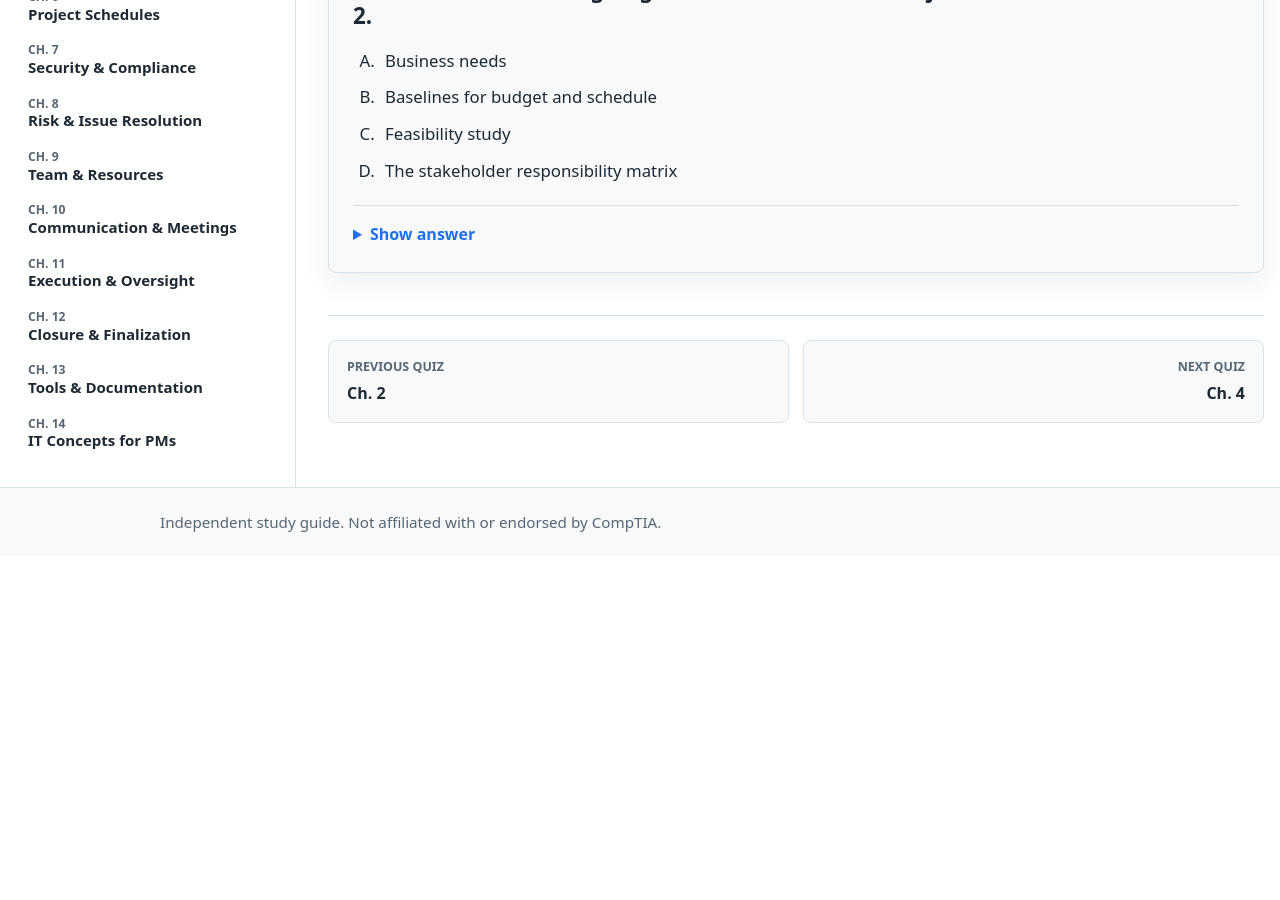
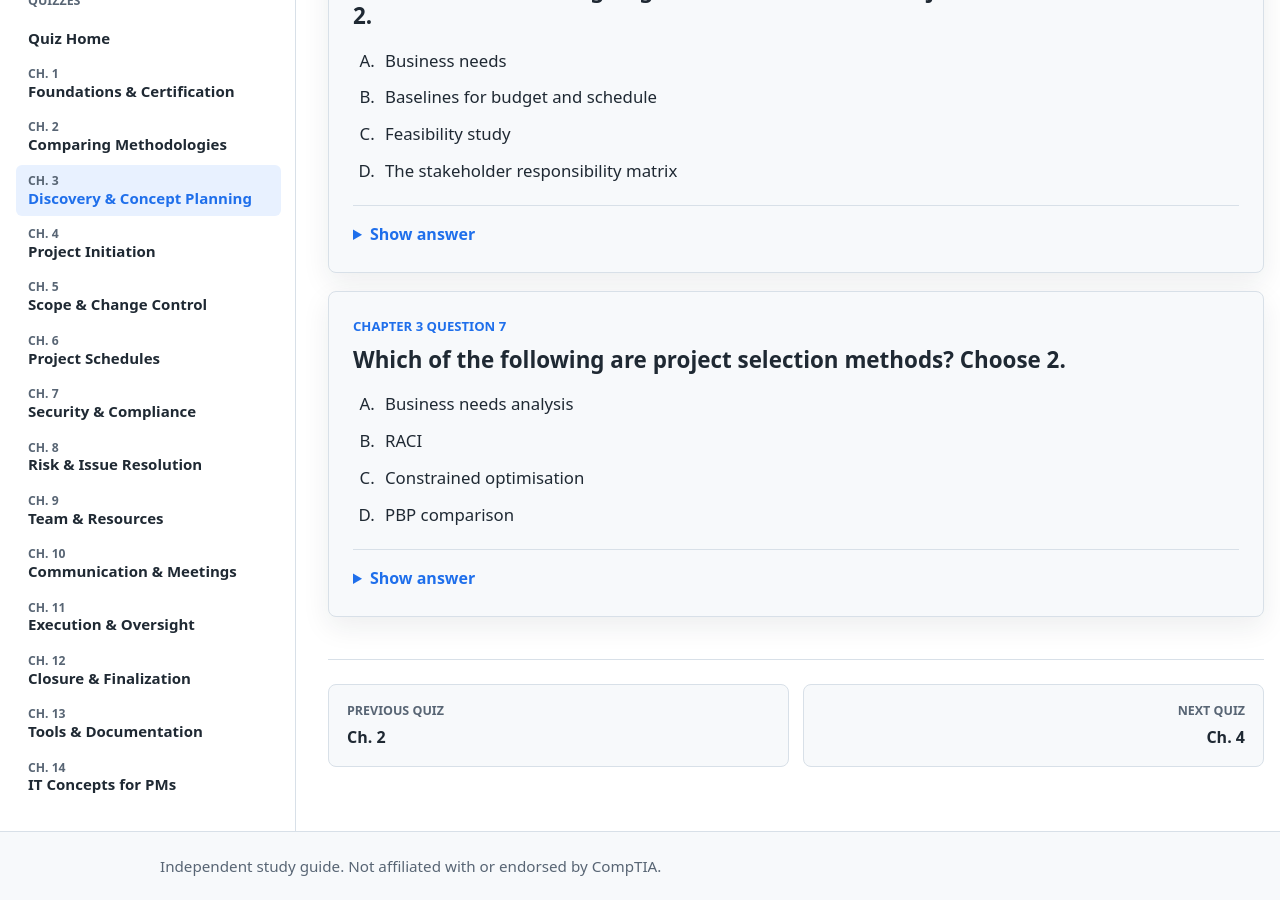
Before and after one commit to teganburns/project-plus-study-guide, a Jekyll site: the page built from quizzes/chapter-03.md, in a window 1280 px wide and 900 px high, scrolled down 2440 px. Built offline with Jekyll 4.4.1, drawn with Linux system fonts in a browser that asks for light colours; before the commit the page ends 2996 px from its top, so only the background shows below that.

Commit message:
Add chapter 3 project selection methods quiz

```diff
--- a/quizzes/chapter-03.md
+++ b/quizzes/chapter-03.md
@@ -128,4 +128,21 @@ permalink: /quizzes/chapter-03/
       <p><strong>Answer: A and C.</strong> The Project Business Case may include the business need and feasibility information. Budget/schedule baselines and stakeholder responsibility matrices are planning artifacts created later.</p>
     </details>
   </article>
+
+  <article class="quiz-card">
+    <p class="quiz-meta">Chapter 3 Question 7</p>
+    <h2>Which of the following are project selection methods? Choose 2.</h2>
+
+    <ol class="quiz-options" type="A">
+      <li>Business needs analysis</li>
+      <li>RACI</li>
+      <li>Constrained optimisation</li>
+      <li>PBP comparison</li>
+    </ol>
+
+    <details class="quiz-answer">
+      <summary>Show answer</summary>
+      <p><strong>Answer: C and D.</strong> Constrained optimisation is a mathematical project selection approach. PBP stands for Payback Period, which compares how long it will take to recover the project investment; shorter payback periods are usually preferred.</p>
+    </details>
+  </article>
 </section>
```
